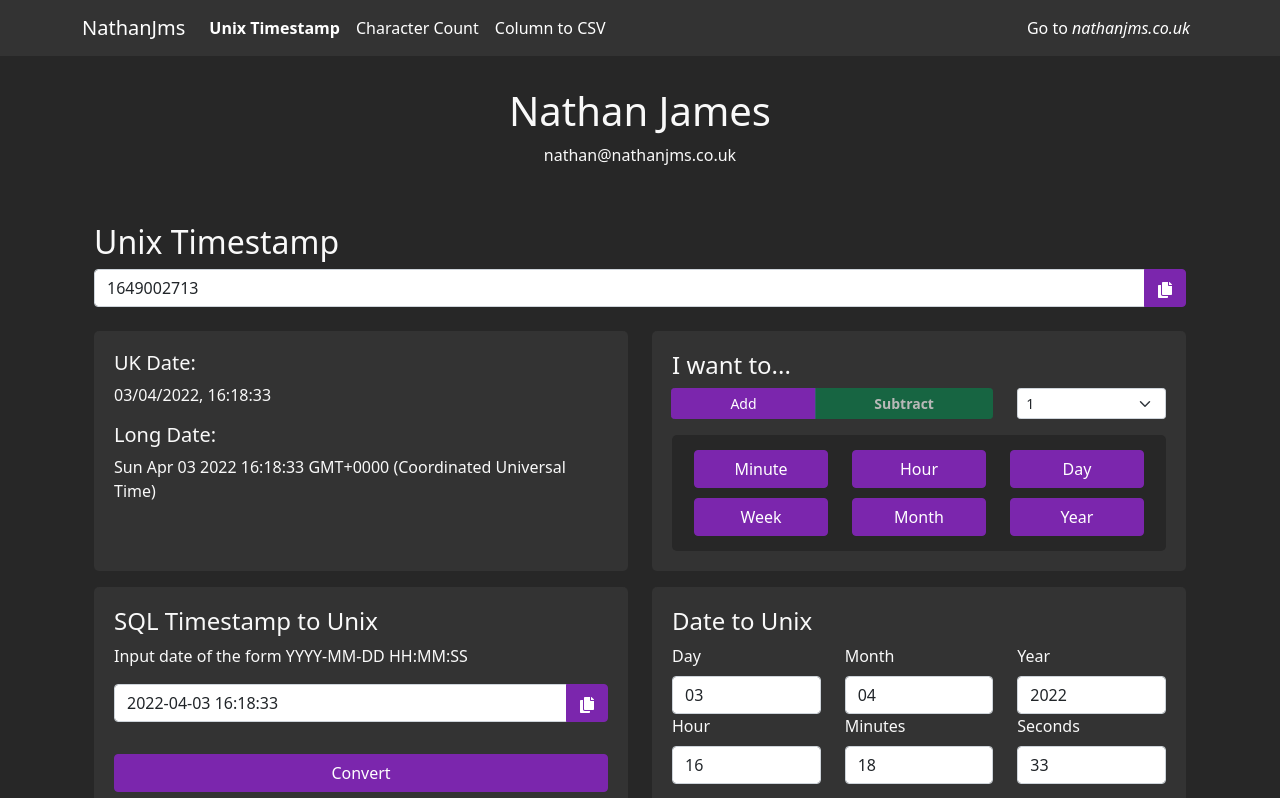
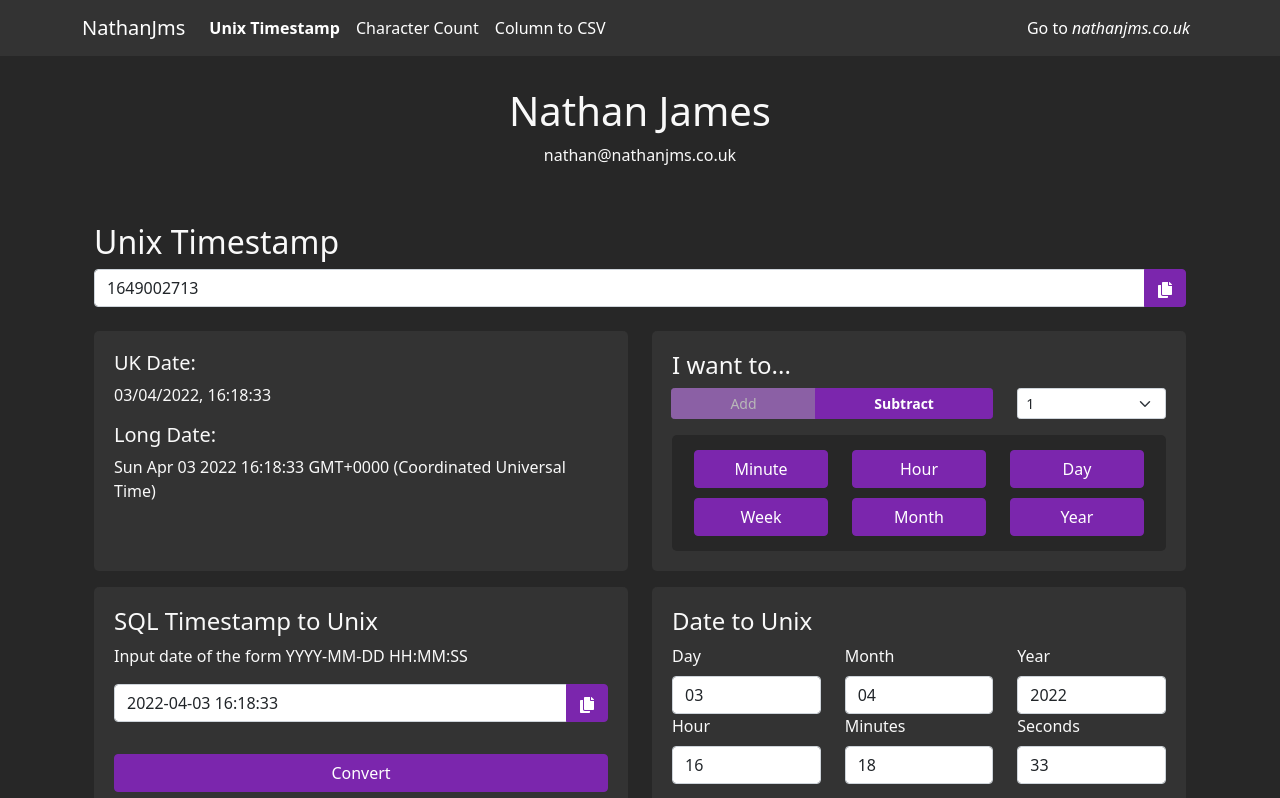
Before and after one commit to Nathanjms/nathanjms-tools, a React (Create React App) app: page / in a window 1280 px wide. Shown: the top 798 px of the page. Built offline with nearby package versions, Linux system fonts and the light colour scheme.

Commit message:
Update css styling for add/subtract buttons Based on feedback, better to almost 'invert' the standard enabled and disabled button styling for this section.

```diff
--- a/src/css/App.css
+++ b/src/css/App.css
@@ -33,13 +33,20 @@
   border: 1px solid var(--primary2);
 }
 
-.btn-check:active + .btn-primary,
-.btn-check:checked + .btn-primary,
-.show > .btn-primary.dropdown-toggle {
+.btn-group .btn-check:checked + .btn-primary.disabled {
   color: #fff;
-  background-color: var(--green);
-  border-color: var(--green);
-  font-weight: 600;
+  background-color: var(--primary);
+  border-color: var(--primary);
+  font-weight: bold;
+  cursor: not-allowed;
+  opacity: 1; /* Override disabled opacity */
+}
+
+.btn-group .btn-check:not(:checked) + .btn-primary {
+  color: #fff;
+  background-color: var(--primary2);
+  border-color: var(--primary2);
+  opacity: 0.65;
 }
 
 a {
```
